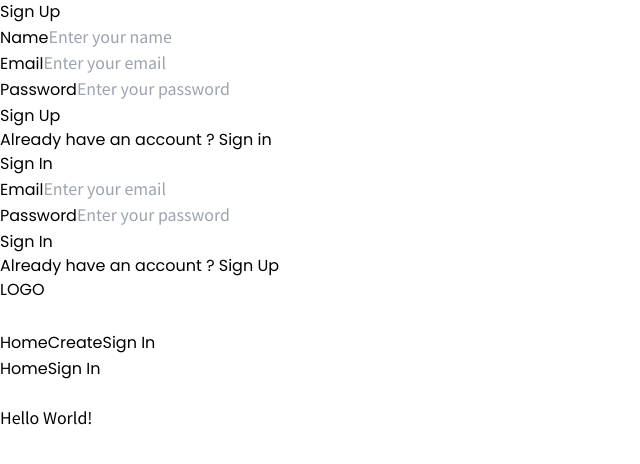
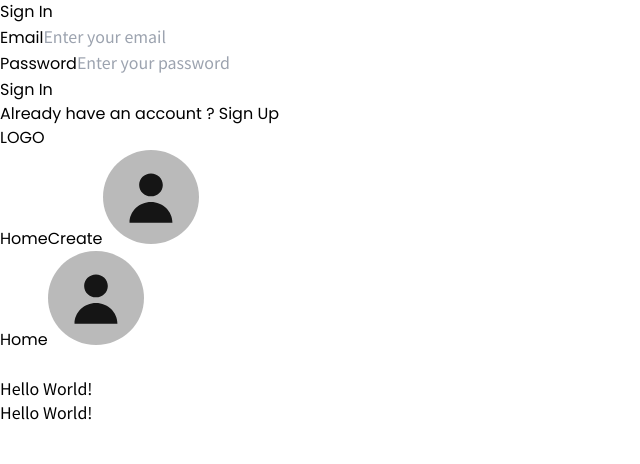
Before and after one commit to RyogoIimura/techblog, a Next.js app: page / in a window 1280 px wide. Shown: the top 464 px of the page, without its empty margins (0-640 px from the left). Built offline with nearby package versions, Linux system fonts and the light colour scheme.

Commit message:
modal 開閉処理途中

```diff
--- /dev/null
+++ b/app/components/CommonUi.tsx
@@ -0,0 +1,31 @@
+'use client';
+import { useState } from "react";
+
+import SignUp from "./SignUp";
+import SignIn from "./SignIn";
+import Header from "./Header";
+
+type CommonUiProps = {
+  name: string;
+}
+
+const CommonUi = (props: CommonUiProps) => {
+  const { name } = props;
+
+  const [signInFlag, setSignInFlag] = useState<boolean>(true);
+  const signInOpen = () =>  {
+    setSignInFlag(!signInFlag);
+    console.log(signInFlag);
+  }
+
+  return (
+    <>
+      <SignUp />
+      <SignIn />
+      <Header page={name} />
+      <div>Hello World!</div>
+    </>
+  )
+};
+
+export default CommonUi;
--- a/app/components/HeaderButton.tsx
+++ b/app/components/HeaderButton.tsx
@@ -1,3 +1,5 @@
+import React, { useState } from "react";
+
 import Image from "next/image";
 import PenLogo from '../../public/images/pen_logo.svg';
 import UserLogo from '../../public/images/user_logo.svg';
--- a/app/components/SignIn.tsx
+++ b/app/components/SignIn.tsx
@@ -1,16 +1,19 @@
 'use client';
-import React, { useState } from "react";
+import React from "react";
 
 import { poppins } from "../utils/fonts";
 import FormInput from "./FormInput";
 
-const SignIn: () => React.JSX.Element = () => {
+const SignIn = ():React.JSX.Element => {
   const handleSignIn = () => {
     console.log('signIn open');
   }
 
   return (
-    <div className="absolute top-0 left-0 z-115">
+    <>
+      {/* {signInFlag ? (
+      ) : (<></>)} */}
+      <div className={`absolute top-0 left-0 z-115`}>
         <div className="w-screen h-screen relative">
           <div className="w-screen h-screen bg-black opacity-50 hidden md:block"></div>
           <form
@@ -101,6 +104,7 @@ const SignIn: () => React.JSX.Element = () => {
           </form>
         </div>
       </div>
+    </>
   );
 };
 
--- a/app/components/SignUp.tsx
+++ b/app/components/SignUp.tsx
@@ -4,14 +4,14 @@ import React, { useState } from "react";
 import { poppins } from "../utils/fonts";
 import FormInput from "./FormInput";
 
-const SignUp: () => React.JSX.Element = () => {
+const SignUp = ():React.JSX.Element => {
   const handleSignUp = () => {
     console.log('signUp open');
   }
 
   return (
     <div className="absolute top-0 left-0 z-115">
-      <div className="w-screen h-screen relative">
+      {/* <div className="w-screen h-screen relative">
         <div className="w-screen h-screen bg-black opacity-50 hidden md:block"></div>
         <form
           className="
@@ -102,7 +102,7 @@ const SignUp: () => React.JSX.Element = () => {
             >Already  have an account ? <span className="text-[#3094d2] cursor-pointer" onClick={handleSignUp}>Sign in</span></p>
           </div>
         </form>
-      </div>
+      </div> */}
     </div>
   );
 };
--- a/app/page.tsx
+++ b/app/page.tsx
@@ -1,15 +1,12 @@
 import styles from "./page.module.css";
 
-import SignUp from "./components/SignUp";
-import SignIn from "./components/SignIn";
-import Header from "./components/Header";
+import CommonUi from "./components/CommonUi";
 
 export default function Home() {
   return (
     <>
-      <SignUp />
-      <SignIn />
-      <Header page='Home' />
+      {/* Home Write Blog Profile */}
+      <CommonUi name='Profile' />
       <div>Hello World!</div>
     </>
   );
```
Lines whose indentation alone changed are shown as unchanged.
